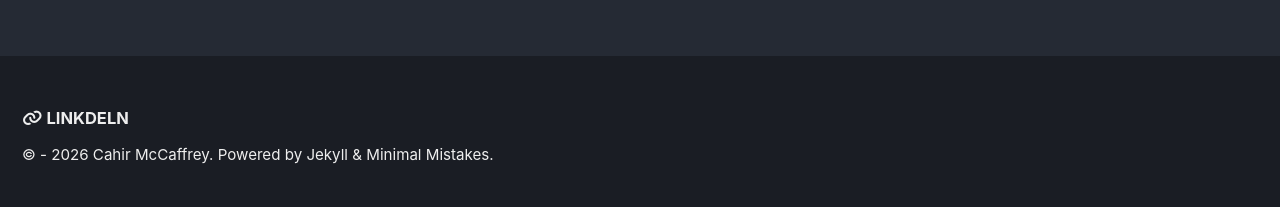
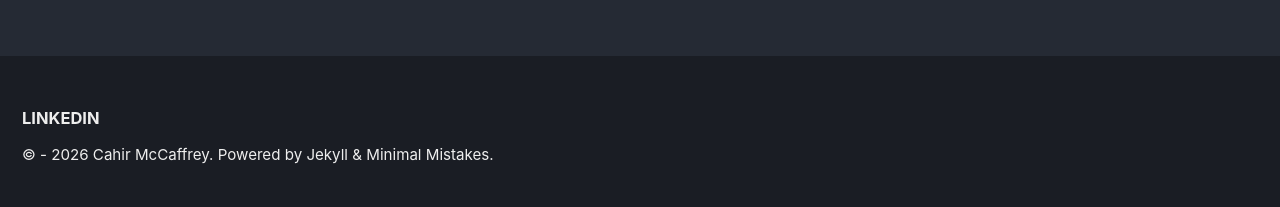
Before and after one commit to MADMAX4TIMEF1CHAMP/MADMAX4TIMEF1CHAMP.github.io, a Jekyll site: the page built from _pages/index.md, in a window 1280 px wide. Shown: the part 1281-1488 px from the top of the page. Built offline with Jekyll 4.4.1, drawn with Linux system fonts in a browser that asks for light colours.

Commit message:
Fix footer link label and icon for Linkedin

```diff
--- a/_config.yml
+++ b/_config.yml
@@ -50,8 +50,8 @@ author:
 # Site Footer
 footer: # Site footer
   links: # Footer links
-    - label: "Linkdeln" # Twitter link
-      icon: ""
+    - label: "Linkedin" # Twitter link
+      icon: "assets/images/OIP (2).png"
       url: "https://twitter.com/"
       target: "_blank"
     - label: "" # Facebook link
```
